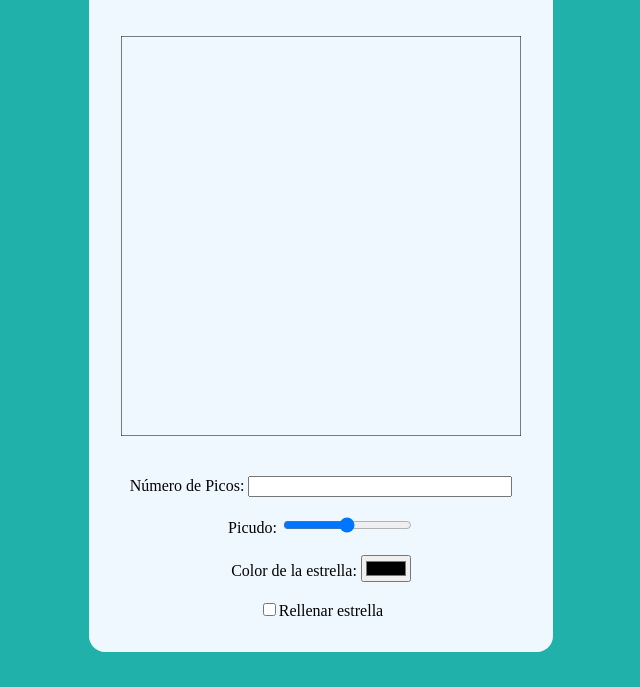
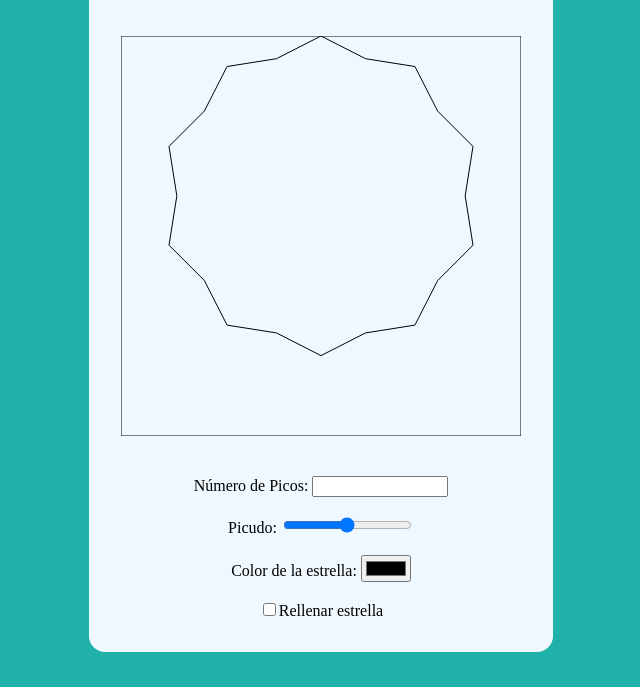
Before and after one commit to JoseAntonioZarcoRomero/JoseZarcoSemanas2-5, a plain HTML site: page Semana4/Canal2/index.html in a window 1280 px wide. Shown: the part 129-816 px from the top of the page, without its empty margins (319-959 px from the left). Drawn offline with Linux system fonts and the light colour scheme.

Commit message:
Falta hacer estrella

```diff
--- a/Semana4/Canal2/dynamics/JS/index.js
+++ b/Semana4/Canal2/dynamics/JS/index.js
@@ -1,27 +1,98 @@
 /*Constantes formulario
 -------------------------------------------------------------*/
+const formcambie = document.getElementById("cambie");//Contenedor
 const nPicos = document.getElementById("nPicos");
 const picudo = document.getElementById("picudo");
 const color = document.getElementById("color");
 const relleno = document.getElementById("relleno");
 /*Eventos formulario
 -------------------------------------------------------------*/
-nPicos.addEventListener("change", actualizaCanvas);
-picudo.addEventListener("change", actualizaCanvas);
-color.addEventListener("change", actualizaCanvas);
-relleno.addEventListener("change", actualizaCanvas);
+// formcambie.addEventListener("change",actualizaCanvas);//Si altero datos del formulario actualizo canvaas
 /*Canvas
 -------------------------------------------------------------*/
 const canvas = document.getElementById("estrella");
 const ctx = canvas.getContext("2d");
 ctx.strokeStyle = 'black';
-ctx.strokeRect(0,0,400,400);
-function actualizaCanvas(){
+ctx.strokeRect(0,0,canvas.width,canvas.height);
+// function actualizaCanvas(){
     let numPicos = nPicos.value;
-    let picudez = picudo.value;
-    let colorStar = color.vale;
-    let rellenoStar = relleno.value;
-    alert("Cambie el canvas"+"|"+numPicos+"|"+picudez+"|"+colorStar+"|"+rellenoStar);
-    ctx.beginPath();
-    ctx.closePath();
-}
+    // if(numPicos == ""){
+    //     alert("Por favor ingresa un número de picos")
+    // } else if (numPicos < 4 || numPicos > 30){
+    //     alert("El número de picos ingresado es inválido");
+    // } else {
+        let picudez = picudo.value;
+        let colorStar = color.value;
+        let rellenoStar = relleno.checked;
+        // alert("Cambie el canvas"+"|"+numPicos+"|"+picudez+"|"+colorStar+"|"+rellenoStar);
+        /*Estrella
+        ----------------------------------------------------------------*/
+        numPicos = 10;
+        picudez = 100;
+        let xNueva = 200;
+        let yNueva = 0;
+        let angulo = 360/numPicos;
+        ctx.beginPath();
+
+        ctx.moveTo(200,0);
+
+        let angulo3 = ((angulo)*(3/4)+(angulo)*0)*Math.PI/180;
+        let angulo1 = ((angulo)*(1/4)+(angulo)*0)*Math.PI/180;
+
+        for(let i=0; i<numPicos; i++){
+            let anguloR = ((angulo)*(3/4)+(angulo)*i)*Math.PI/180;
+            let desplazarX = 50 * Math.cos(anguloR);
+            let desplazarY = 50 * Math.sin(anguloR);
+            xNueva += desplazarX;
+            yNueva +=desplazarY;
+            ctx.lineTo(xNueva,yNueva);
+
+            anguloR = ((angulo)*(1/4)+(angulo)*i)*Math.PI/180;
+            desplazarX = 50 * Math.cos(anguloR);
+            desplazarY = 50 * Math.sin(anguloR);
+            xNueva += desplazarX;
+            yNueva +=desplazarY;
+            ctx.lineTo(xNueva,yNueva);
+
+
+
+            // let anguloR = ((3/4 + i)*2*Math.PI/numPicos);
+            // let desplazarX = 50 * Math.cos(anguloR);
+            // let desplazarY = 50 * Math.sin(anguloR);
+            // ctx.lineTo(desplazarX,desplazarY);
+
+            // // anguloR = ((angulo)*(1/4)+(angulo)*i)*Math.PI/180;
+            // anguloR = ((1/4 + i)*2*Math.PI/numPicos);
+            // desplazarX = 50 * Math.cos(anguloR);
+            // desplazarY = 50 * Math.sin(anguloR);
+            // ctx.lineTo(desplazarX,desplazarY);
+        }
+
+
+
+        /*dibujo
+        ----------------------------------------------------------------*/
+
+
+
+
+
+
+
+
+
+
+
+        ctx.stroke();
+        /*Agrega colores
+        -------------------------------------------------------------*/
+        // ctx.fillStyle = 'aliceblue';
+        // if(rellenoStar == true){
+        //     ctx.fillStyle = color.value;
+        // }
+        // ctx.fill();
+        // ctx.strokeStyle = color.value;
+        // ctx.stroke();
+        // ctx.closePath();
+    // }
+// }
--- a/Semana4/Canal2/statics/css/styles.css
+++ b/Semana4/Canal2/statics/css/styles.css
@@ -12,5 +12,5 @@ body{
     border-radius: 1em;
 }
 #nPicos{
-    width: 20vw;;
+    width: 10vw;;
 }
```
